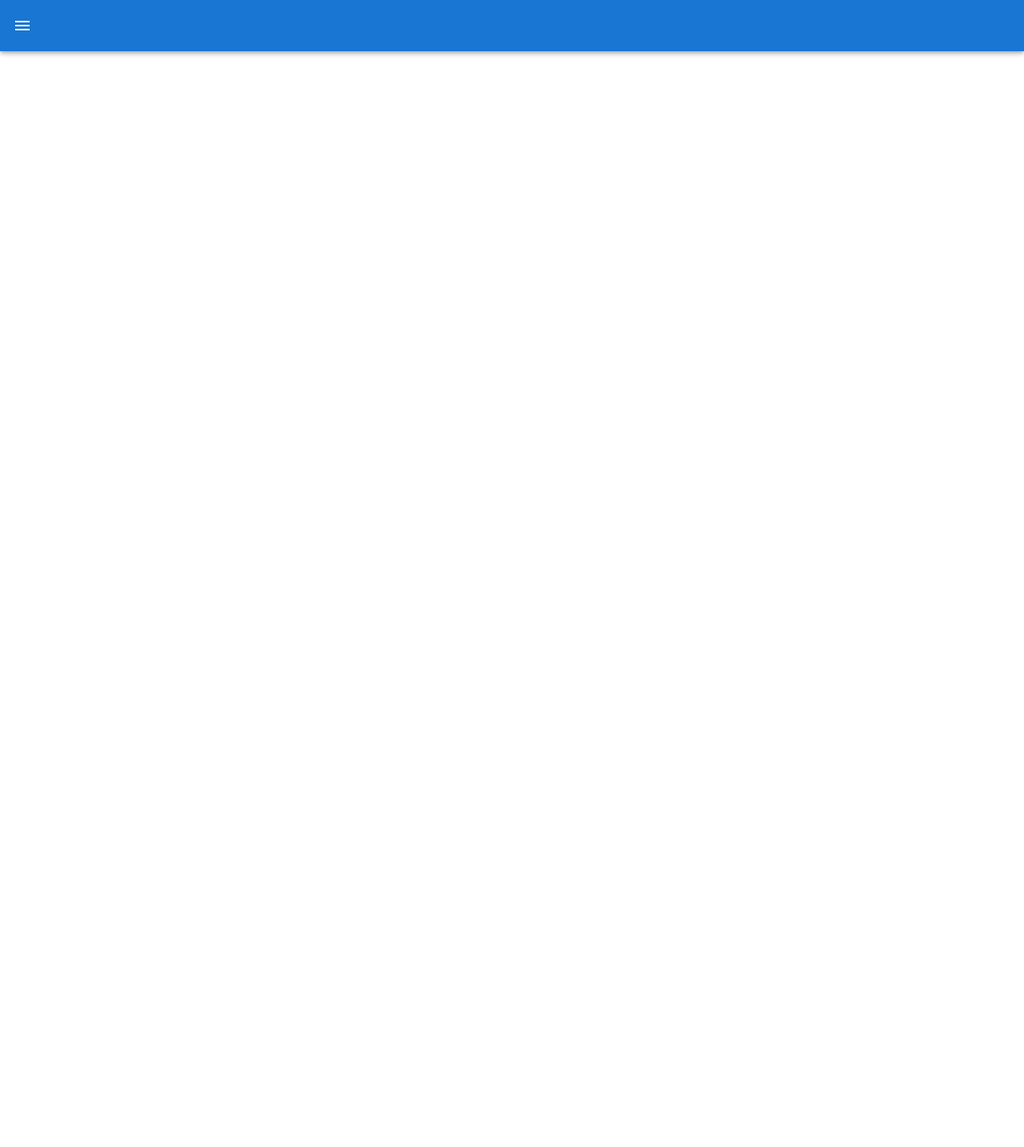
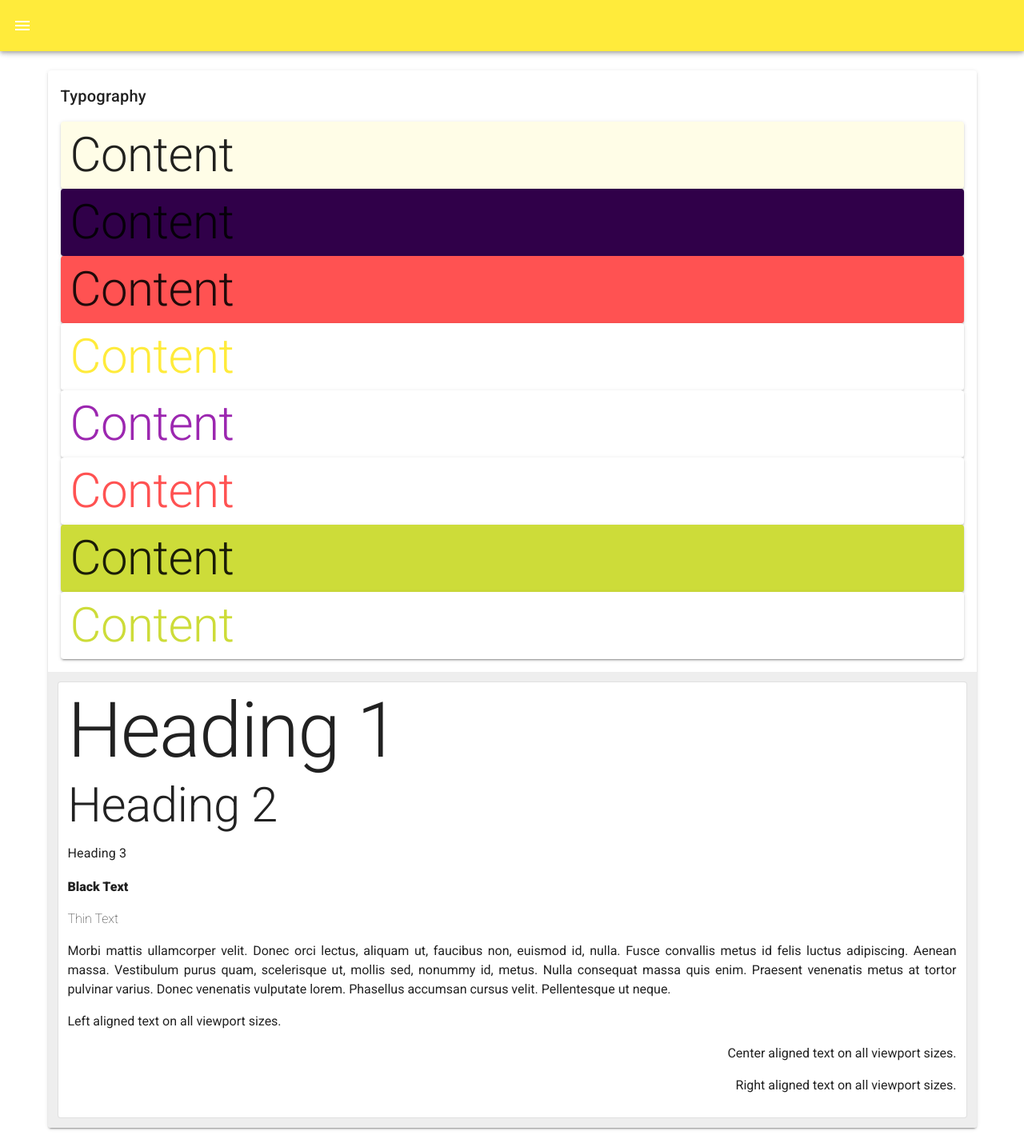
Before and after one commit to jambottle/vuetify-overmind, a Vue app: page /typography in a window 1280 px wide. Shown: the whole page at 80% size. Before the commit the page ends 800 px from the top, so only its background shows below. Built offline with nearby package versions, Linux system fonts and the light colour scheme.

Commit message:
Typography & Colors 연습

```diff
--- a/src/App.vue
+++ b/src/App.vue
@@ -61,6 +61,11 @@ export default {
           icon: 'mdi-image',
           to: '/breakpoints',
         },
+        {
+          title: 'Typography',
+          icon: 'mdi-image',
+          to: '/typography',
+        },
       ],
       right: null,
     };
--- a/src/plugins/vuetify.js
+++ b/src/plugins/vuetify.js
@@ -1,5 +1,6 @@
 import Vue from 'vue';
 import Vuetify from 'vuetify/lib/framework';
+import colors from 'vuetify/lib/util/colors';
 
 Vue.use(Vuetify);
 
@@ -7,4 +8,12 @@ export default new Vuetify({
   breakpoint: {
     mobileBreakpoint: 'xs',
   },
+  theme: {
+    themes: {
+      light: {
+        primary: colors.yellow,
+        secondary: '#9c27b0',
+      },
+    },
+  },
 });
--- a/src/router/index.js
+++ b/src/router/index.js
@@ -4,6 +4,7 @@ import Dashboard from '@/views/Dashboard';
 import GridSystem from '@/views/GridSystem';
 import GridListPage from '@/views/GridListPage';
 import Breakpoints from '@/views/Breakpoints';
+import Typography from '@/views/Typography';
 
 Vue.use(VueRouter);
 
@@ -28,6 +29,11 @@ const routes = [
     name: 'Breakpoints',
     component: Breakpoints,
   },
+  {
+    path: '/typography',
+    name: 'Typography',
+    component: Typography,
+  },
 ];
 
 const router = new VueRouter({
--- /dev/null
+++ b/src/views/Typography.vue
@@ -0,0 +1,63 @@
+<template>
+  <v-container>
+    <v-card>
+      <v-card-title>Typography</v-card-title>
+      <v-card-text>
+        <v-card class="pa-3 text-h2 primary lighten-5">Content</v-card>
+        <v-card class="pa-3 text-h2 secondary darken-4">Content</v-card>
+        <v-card class="pa-3 text-h2 error">Content</v-card>
+
+        <v-card class="pa-3 text-h2 primary--text">Content</v-card>
+        <v-card class="pa-3 text-h2 secondary--text">Content</v-card>
+        <v-card class="pa-3 text-h2 error--text">Content</v-card>
+
+        <v-card class="pa-3 text-h2" color="lime">Content</v-card>
+        <v-card class="pa-3 text-h2 lime--text">Content</v-card>
+      </v-card-text>
+
+      <v-container class="grey lighten-3">
+        <v-card class="pa-3" outlined>
+          <p class="text-h1">Heading 1</p>
+          <p class="text-h2">Heading 2</p>
+          <p class="text-h3 text-sm-subtitle-1">Heading 3</p>
+          <!-- <p class="display-4">Display 4</p> -->
+
+          <p class="font-weight-black">Black Text</p>
+          <p class="font-weight-thin">Thin Text</p>
+
+          <p class="text-justify">
+            Morbi mattis ullamcorper velit. Donec orci lectus, aliquam ut,
+            faucibus non, euismod id, nulla. Fusce convallis metus id felis
+            luctus adipiscing. Aenean massa. Vestibulum purus quam, scelerisque
+            ut, mollis sed, nonummy id, metus. Nulla consequat massa quis enim.
+            Praesent venenatis metus at tortor pulvinar varius. Donec venenatis
+            vulputate lorem. Phasellus accumsan cursus velit. Pellentesque ut
+            neque.
+          </p>
+
+          <p class="text-left">Left aligned text on all viewport sizes.</p>
+          <p class="text-center text-sm-right">
+            Center aligned text on all viewport sizes.
+          </p>
+          <p class="text-right">Right aligned text on all viewport sizes.</p>
+        </v-card>
+      </v-container>
+    </v-card>
+  </v-container>
+</template>
+
+<script>
+export default {
+  name: 'Typography',
+
+  data() {
+    return {};
+  },
+
+  mounted() {},
+
+  methods: {},
+};
+</script>
+
+<style lang="scss" scoped></style>
```
